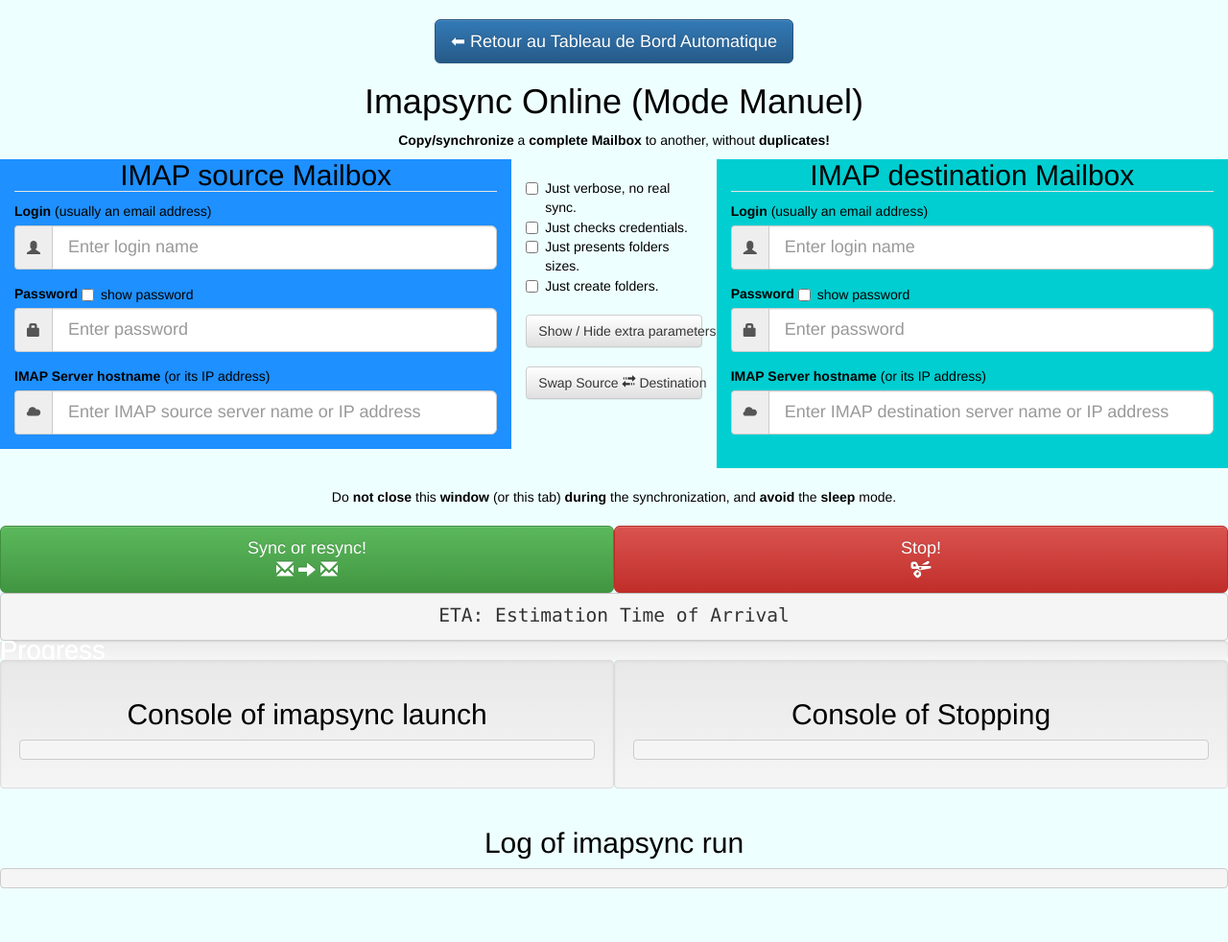
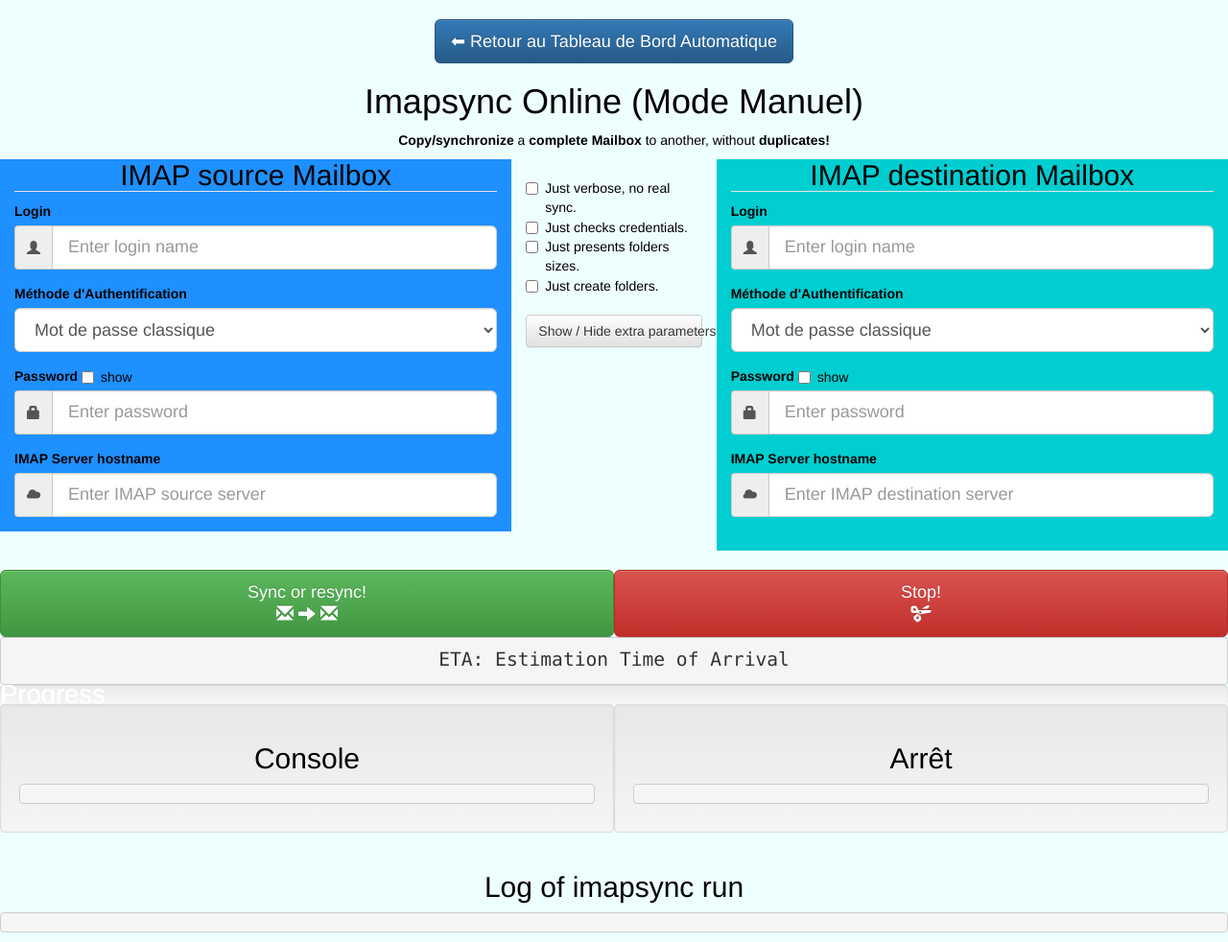
Before and after one commit to dragonal42/imapsync-manager, a FastAPI app: page /manual in a window 1280 px wide. Shown: the whole page at 96% size. Before the commit the page ends 926 px from the top, so only its background shows below. Run offline with FastAPI, Linux system fonts and the light colour scheme; some libraries are stand-ins or nearby versions.

Commit message:
Update manual.html

```diff
--- a/templates/manual.html
+++ b/templates/manual.html
@@ -6,12 +6,21 @@
         <meta name="viewport" content="width=device-width, initial-scale=1">
         <link rel="stylesheet" href="https://maxcdn.bootstrapcdn.com/bootstrap/3.3.7/css/bootstrap.min.css">
         <link rel="stylesheet" href="https://maxcdn.bootstrapcdn.com/bootstrap/3.3.7/css/bootstrap-theme.min.css">
-
         <link rel="stylesheet" href="/static/imapsync_form.css">
-
         <style>
           .back-btn-container { margin: 20px 0; }
         </style>
+        <script>
+            function toggleAuthManual(selectElem, passGrpId, tokenGrpId) {
+                if (selectElem.value === 'XOAUTH2') {
+                    document.getElementById(passGrpId).style.display = 'none';
+                    document.getElementById(tokenGrpId).style.display = 'block';
+                } else {
+                    document.getElementById(passGrpId).style.display = 'block';
+                    document.getElementById(tokenGrpId).style.display = 'none';
+                }
+            }
+        </script>
 </head>
 <body>
 
@@ -25,35 +34,52 @@
 
     <form id="form" action="/cgi-bin/imapsync" method="post" autocomplete="on">
         <div id="form_row" class="row">
+
+            <!-- ACCOUNT 1 (SOURCE) -->
             <div id="account1" class="col-md-5" >
                 <fieldset>
                 <legend class="text-center h2">IMAP source Mailbox</legend>
 
-                <label for="user1">Login</label> (usually an email address)
+                <label for="user1">Login</label>
                 <div class="input-group form-group">
                     <span class="input-group-addon"><i class="glyphicon glyphicon-user"> </i></span>
-                    <input type="text" class="form-control input-lg" id="user1" name="user1" tabindex="1" placeholder="Enter login name">
+                    <input type="text" class="form-control input-lg" id="user1" name="user1" placeholder="Enter login name">
                 </div>
 
+                <label for="authmech1">Méthode d'Authentification</label>
+                <div class="form-group">
+                    <select class="form-control input-lg" id="authmech1" name="authmech1" onchange="toggleAuthManual(this, 'grp_pass1', 'grp_token1')">
+                        <option value="PLAIN">Mot de passe classique</option>
+                        <option value="XOAUTH2">Jeton OAuth2 (XOAUTH2)</option>
+                    </select>
+                </div>
+
+                <div id="grp_pass1">
                     <label for="password1">Password</label>
-                <label class="checkbox-inline out">
-                    <input type="checkbox" id="showpassword1"> show password
-                </label>
+                    <label class="checkbox-inline out"><input type="checkbox" id="showpassword1"> show</label>
                     <div class="input-group form-group">
                         <span class="input-group-addon"><i class="glyphicon glyphicon-lock"></i></span>
-                    <input type="password" class="form-control input-lg" id="password1" name="password1" tabindex="2" placeholder="Enter password">
+                        <input type="password" class="form-control input-lg" id="password1" name="password1" placeholder="Enter password">
+                    </div>
                 </div>
 
-                <label for="host1">IMAP Server hostname</label> (or its IP address)
+                <div id="grp_token1" style="display: none;">
+                    <label for="oauth2_token1">Access Token OAuth2</label>
+                    <div class="input-group form-group">
+                        <span class="input-group-addon"><i class="glyphicon glyphicon-qrcode"></i></span>
+                        <input type="password" class="form-control input-lg" id="oauth2_token1" name="oauth2_token1" placeholder="Enter Access Token">
+                    </div>
+                </div>
+
+                <label for="host1">IMAP Server hostname</label>
                 <div class="input-group form-group">
                     <span class="input-group-addon"><i class="glyphicon glyphicon-cloud"></i></span>
-                    <input type="text" class="form-control input-lg" id="host1" name="host1" tabindex="3" placeholder="Enter IMAP source server name or IP address">
+                    <input type="text" class="form-control input-lg" id="host1" name="host1" placeholder="Enter IMAP source server">
                 </div>
 
                 <div class="form-group collapse extra_param">
                     <label class="checkbox-inline">
-                    <input type="checkbox" id="delete1" name="delete1">
-                    Move sync. Deletes messages on source mailbox after a successful transfer.
+                    <input type="checkbox" id="delete1" name="delete1"> Move sync. Deletes messages on source.
                     </label>
                 </div>
 
@@ -67,6 +93,7 @@
                 </fieldset>
             </div>
 
+            <!-- OPTIONS CENTRALES -->
             <div id="parameters" class="col-md-2" >
                 <div><br></div>
                 <div><label class="checkbox-inline"><input type="checkbox" id="dry" name="dry"> Just verbose, no real sync.</label></div>
@@ -78,40 +105,53 @@
                         <button type="button" class="btn btn-default btn-block" data-toggle="collapse" data-target=".extra_param">Show / Hide extra parameters</button>
                 </div>
                 <div><br></div>
-                <div id="button_swap" class="text-center scripton">
-                        <button type="button" class="btn btn-default btn-block" id="swap">Swap Source <span class="glyphicon glyphicon-transfer"></span> Destination</button>
-                </div>
-                <div><br></div>
             </div>
 
+            <!-- ACCOUNT 2 (DESTINATION) -->
             <div id="account2" class="col-md-5" >
                 <fieldset>
                 <legend class="text-center h2">IMAP destination Mailbox</legend>
 
-                <label for="user2">Login</label> (usually an email address)
+                <label for="user2">Login</label>
                 <div class="input-group form-group">
                     <span class="input-group-addon"><i class="glyphicon glyphicon-user"></i></span>
-                    <input type="text" class="form-control input-lg" id="user2" name="user2" tabindex="6" placeholder="Enter login name">
+                    <input type="text" class="form-control input-lg" id="user2" name="user2" placeholder="Enter login name">
                 </div>
+
+                <label for="authmech2">Méthode d'Authentification</label>
+                <div class="form-group">
+                    <select class="form-control input-lg" id="authmech2" name="authmech2" onchange="toggleAuthManual(this, 'grp_pass2', 'grp_token2')">
+                        <option value="PLAIN">Mot de passe classique</option>
+                        <option value="XOAUTH2">Jeton OAuth2 (XOAUTH2)</option>
+                    </select>
+                </div>
+
+                <div id="grp_pass2">
                     <label for="password2">Password</label>
-                <label class="checkbox-inline out">
-                    <input type="checkbox" id="showpassword2"> show password
-                </label>
+                    <label class="checkbox-inline out"><input type="checkbox" id="showpassword2"> show</label>
                     <div class="input-group form-group">
                         <span class="input-group-addon"><i class="glyphicon glyphicon-lock"></i></span>
-                    <input type="password" class="form-control input-lg" id="password2" name="password2" tabindex="7" placeholder="Enter password">
+                        <input type="password" class="form-control input-lg" id="password2" name="password2" placeholder="Enter password">
+                    </div>
                 </div>
 
-                <label for="host2">IMAP Server hostname</label> (or its IP address)
+                <div id="grp_token2" style="display: none;">
+                    <label for="oauth2_token2">Access Token OAuth2</label>
+                    <div class="input-group form-group">
+                        <span class="input-group-addon"><i class="glyphicon glyphicon-qrcode"></i></span>
+                        <input type="password" class="form-control input-lg" id="oauth2_token2" name="oauth2_token2" placeholder="Enter Access Token">
+                    </div>
+                </div>
+
+                <label for="host2">IMAP Server hostname</label>
                 <div class="input-group form-group">
                     <span class="input-group-addon"><i class="glyphicon glyphicon-cloud"></i></span>
-                    <input type="text" class="form-control input-lg" id="host2" name="host2" tabindex="8" placeholder="Enter IMAP destination server name or IP address">
+                    <input type="text" class="form-control input-lg" id="host2" name="host2" placeholder="Enter IMAP destination server">
                 </div>
 
                 <div class="form-group collapse extra_param">
                     <label class="checkbox-inline">
-                    <input type="checkbox" id="delete2" name="delete2" tabindex="9">
-                    Strict sync. Deletes messages on destination mailbox that are not at the source mailbox.
+                    <input type="checkbox" id="delete2" name="delete2"> Strict sync. Deletes non-source messages on dest.
                     </label>
                 </div>
 
@@ -130,13 +170,9 @@
         </div>
 
         <a id="buttons"></a><br>
-        <div class="text-center center-block">
-        Do <b>not close</b> this <b>window</b> (or this tab) <b>during</b> the synchronization, and <b>avoid</b> the <b>sleep</b> mode.
-        </div>
-        <br>
         <div class="row scripton">
             <div class="col-sm-6 padd0" >
-            <button id="bt-sync" type="button" class="btn btn-success btn-lg center-block btn-block" tabindex="11">
+            <button id="bt-sync" type="button" class="btn btn-success btn-lg center-block btn-block">
                 Sync or resync!<br>
                 <span class="glyphicon glyphicon-envelope"></span>
                 <span class="glyphicon glyphicon-arrow-right"></span>
@@ -144,7 +180,7 @@
             </button>
             </div>
             <div class="col-sm-6 padd0" >
-            <button id="bt-abort" type="button" class="btn btn-danger btn-lg center-block btn-block" tabindex="12">
+            <button id="bt-abort" type="button" class="btn btn-danger btn-lg center-block btn-block">
             Stop!<br><span class="glyphicon glyphicon-scissors"></span>
             </button>
             </div>
@@ -157,8 +193,8 @@
                 <div id="progress-bar-done" class="progress-bar progress-bar-success" role="progressbar">Progress bar</div>
                 <div id="progress-bar-left" class="progress-bar progress-bar-info" role="progressbar">Progress bar</div>
         </div>
-        <div class="col-sm-6 well"><h2 class="text-center">Console of imapsync launch</h2><pre id="console"></pre></div>
-        <div class="col-sm-6 well"><h2 class="text-center">Console of Stopping</h2><pre id="abort"></pre></div>
+        <div class="col-sm-6 well"><h2 class="text-center">Console</h2><pre id="console"></pre></div>
+        <div class="col-sm-6 well"><h2 class="text-center">Arrêt</h2><pre id="abort"></pre></div>
     </div>
 </div>
 
@@ -169,5 +205,15 @@
 <script src="https://maxcdn.bootstrapcdn.com/bootstrap/3.3.7/js/bootstrap.min.js"></script>
 <script src="/static/imapsync_form.js" type="text/javascript"></script>
 
+<script>
+    // Show/Hide paswword
+    document.getElementById('showpassword1').addEventListener('change', function() {
+        document.getElementById('password1').type = this.checked ? 'text' : 'password';
+    });
+    document.getElementById('showpassword2').addEventListener('change', function() {
+        document.getElementById('password2').type = this.checked ? 'text' : 'password';
+    });
+</script>
+
 </body>
 </html>
```
Lines whose indentation alone changed are shown as unchanged.
